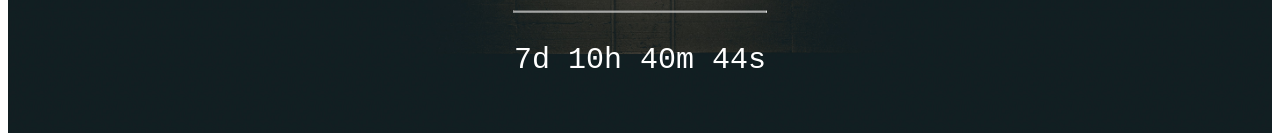
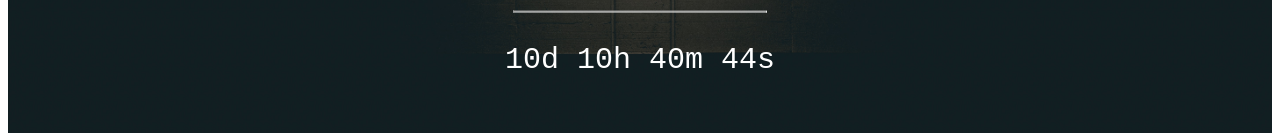
Before and after one commit to Pranjal-dew/lazy-jumper, a plain HTML site: page index.html in a window 1280 px wide. Shown: the part 440-573 px from the top of the page. Drawn offline with Linux system fonts and the light colour scheme.

Commit message:
updated time

```diff
--- a/index.html
+++ b/index.html
@@ -22,7 +22,7 @@
 
 <script>
 // Set the date we're counting down to
-var countDownDate = new Date("Nov 27, 2020 18:00:00").getTime();
+var countDownDate = new Date("Nov 30, 2020 18:00:00").getTime();
 
 // Update the count down every 1 second
 var countdownfunction = setInterval(function() {
```
